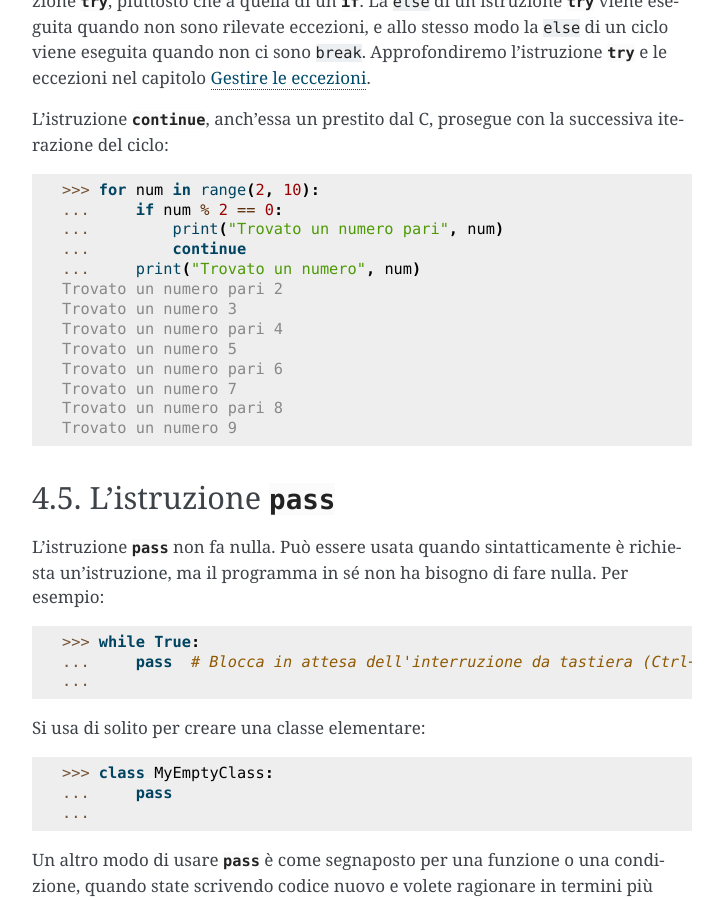
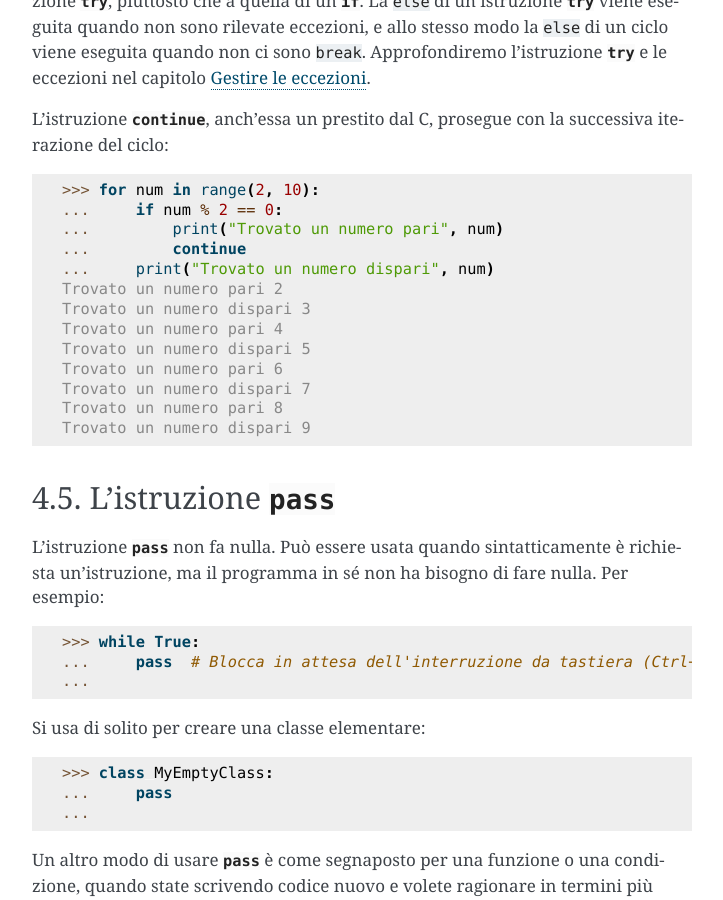
Before and after one commit to ricpol/pytutorial-it, a Sphinx documentation site: the page built from tutorial/source/controlflow.rst, in a window 1280 px wide and 900 px high, scrolled down 3972 px. Shown: the whole window, without its empty margins (388-1111 px from the left). Built offline with Sphinx 7.4.7, drawn with Linux system fonts in a browser that asks for light colours.

```diff
--- a/tutorial/source/appetite.rst
+++ b/tutorial/source/appetite.rst
@@ -8,7 +8,7 @@
 
     Questa è la traduzione della **versione "di sviluppo" del Tutorial**,
     corrispondente al "master branch" della repository, ed è aggiornata al
-    `19 agosto 2020 <https://github.com/python/cpython/commits/master/Doc/tutorial>`_.
+    `15 settembre  2020 <https://github.com/python/cpython/commits/master/Doc/tutorial>`_.
 
     La repository GitHub di questo progetto
     `si trova qui <https://github.com/ricpol/pytutorial-it>`_:
--- a/tutorial/source/controlflow.rst
+++ b/tutorial/source/controlflow.rst
@@ -206,15 +206,15 @@ successiva iterazione del ciclo::
     ...     if num % 2 == 0:
     ...         print("Trovato un numero pari", num)
     ...         continue
-    ...     print("Trovato un numero", num)
+    ...     print("Trovato un numero dispari", num)
     Trovato un numero pari 2
-    Trovato un numero 3
+    Trovato un numero dispari 3
     Trovato un numero pari 4
-    Trovato un numero 5
+    Trovato un numero dispari 5
     Trovato un numero pari 6
-    Trovato un numero 7
+    Trovato un numero dispari 7
     Trovato un numero pari 8
-    Trovato un numero 9
+    Trovato un numero dispari 9
 
 .. _tut-pass:
 
```
